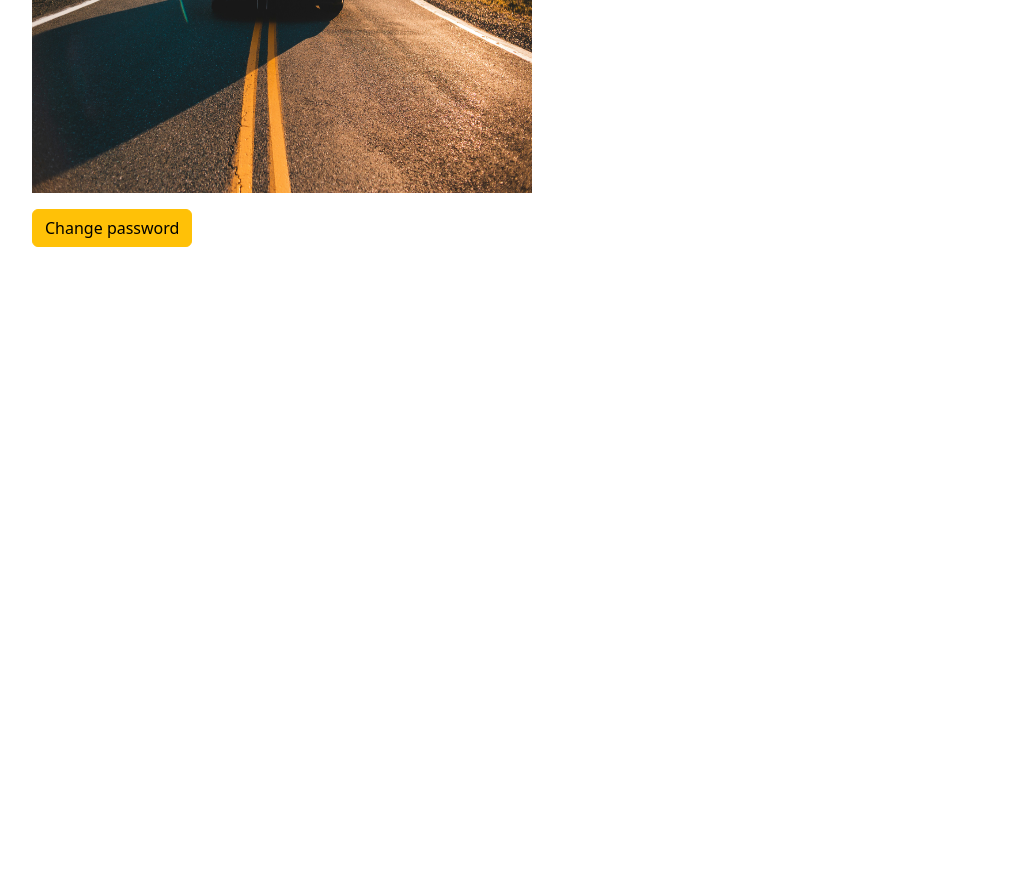
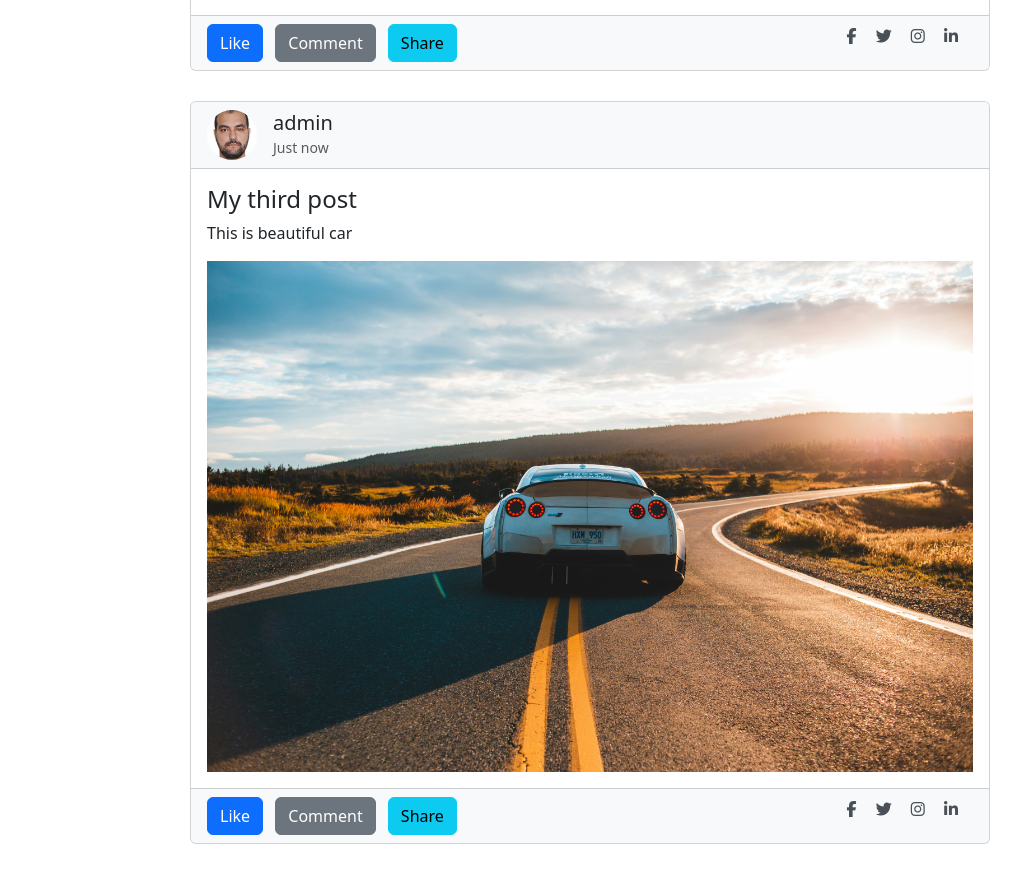
Before and after one commit to Yusif7/SOCIAL_MEDIA_APP, a Django app: page /users/ in a window 1280 px wide. Shown: the part 1774-2648 px from the top of the page, without its empty margins (50-1071 px from the left). Before the commit the page ends 2021 px from the top, so only its background shows below. Run offline with Django 5.2, Linux system fonts and the light colour scheme; a user stored in the database is signed in; data comes from the database, SQL or seed files in the repository; both versions use the stored data as it was after the commit; some libraries are stand-ins or nearby versions.

Commit message:
front part complete

```diff
--- a/usersApp/templates/base.html
+++ b/usersApp/templates/base.html
@@ -5,6 +5,7 @@
     <meta name="viewport" content="width=device-width, initial-scale=1">
     <title>Bootstrap demo</title>
     <link href="https://cdn.jsdelivr.net/npm/bootstrap@5.3.3/dist/css/bootstrap.min.css" rel="stylesheet" integrity="sha384-QWTKZyjpPEjISv5WaRU9OFeRpok6YctnYmDr5pNlyT2bRjXh0JMhjY6hW+ALEwIH" crossorigin="anonymous">
+   <link rel="stylesheet" href="https://cdnjs.cloudflare.com/ajax/libs/font-awesome/6.5.2/css/all.min.css" integrity="sha512-SnH5WK+bZxgPHs44uWIX+LLJAJ9/2PkPKZ5QiAj6Ta86w+fsb2TkcmfRyVX3pBnMFcV7oQPJkl9QevSCWr3W6A==" crossorigin="anonymous" referrerpolicy="no-referrer" />
     <script src="https://cdn.jsdelivr.net/npm/@popperjs/core@2.11.8/dist/umd/popper.min.js" integrity="sha384-I7E8VVD/ismYTF4hNIPjVp/Zjvgyol6VFvRkX/vR+Vc4jQkC+hVqc2pM8ODewa9r" crossorigin="anonymous"></script>
   </head>
   <body>
@@ -39,6 +40,12 @@
               <button type="submit">Logout</button>
             </form>
           </li>
+          <li>
+            <form action="{% url 'usersApp:password_change' %}" method="post">
+              {% csrf_token %}
+              <button type="submit">Change password</button>
+            </form>
+          </li>
         {% else %}
           <li>
             <form action="{% url 'usersApp:user_login' %}" method="post">
--- a/usersApp/templates/home.html
+++ b/usersApp/templates/home.html
@@ -4,15 +4,73 @@
 {% block content %}
 
 
-<h1>Users App home page</h1>
+<h1 class="text-center">My Posts</h1>
 
-{% for post in posts %}
-<h1>{{ post.title }}</h1>
-<h2>{{ post.user }}</h2>
-<img src="{{post.image.url}}" alt="" height="500px" width="500px">
-{% endfor %}
-<br>
-<a href="{% url 'usersApp:password_change' %}" class="btn btn-warning mt-3">Change password</a>
+<div class="container mt-5">
+  {% for post in posts %}
+    <div class="card post-card">
+      <div class="card-header d-flex align-items-center">
+
+        <img src="{{ profile.photo.url }}" alt="User Avatar" class="rounded-circle me-3 avatar">
+        <div>
+          <h5 class="mb-0">{{ post.user }}</h5>
+          <small class="text-muted">Just now</small>
+        </div>
+      </div>
+
+      <div class="card-body">
+         <h4 class="card-title">{{ post.title }}</h4>
+        <p>{{ post.caption }}</p>
+        <img src="{{post.image.url}}" alt="Post Image" class="img-fluid post-image">
+      </div>
+
+      <div class="card-footer d-flex justify-content-between">
+        <div>
+          <button class="btn btn-primary me-2">Like</button>
+          <button class="btn btn-secondary me-2">Comment</button>
+          <button class="btn btn-info">Share</button>
+        </div>
+
+        <div class="social-icons">
+          <a href="#"><i class="fab fa-facebook-f"></i></a>
+          <a href="#"><i class="fab fa-twitter"></i></a>
+          <a href="#"><i class="fab fa-instagram"></i></a>
+          <a href="#"><i class="fab fa-linkedin-in"></i></a>
+        </div>
+      </div>
+    </div>
+    {% endfor %}
+  </div>
 
 
+<style>
+    .card-header {
+      background-color: #f8f9fa;
+    }
+    .card-body {
+      background-color: #ffffff;
+    }
+    .card-footer {
+      background-color: #f8f9fa;
+    }
+    .social-icons a {
+      color: #495057;
+      margin-right: 15px;
+    }
+    .avatar {
+      width: 50px;
+      height: 50px;
+      object-fit: cover;
+    }
+    .post-image {
+      max-width: 100%;
+      width: 100%;
+      height: auto;
+    }
+    .post-card {
+      max-width: 800px;
+      margin: 30px auto !important;
+    }
+
+</style>
 {% endblock %}
--- a/usersApp/views.py
+++ b/usersApp/views.py
@@ -10,7 +10,12 @@ from postApp.models import Post
 @login_required
 def home(request):
     posts = Post.objects.filter(user=request.user)
-    return render(request, 'home.html', {'posts':posts})
+    profile = Profile.objects.filter(user=request.user).first()
+    context = {
+        'posts': posts,
+        'profile': profile
+    }
+    return render(request, 'home.html', context)
 
 
 def user_login(request):
```
Also changed, not shown: usersApp/templates/edit.html (+34 -2 lines), db.sqlite3.
